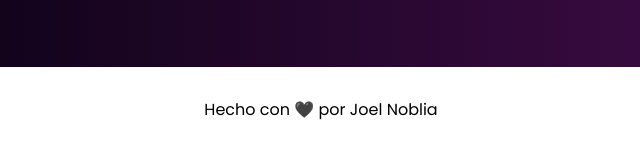
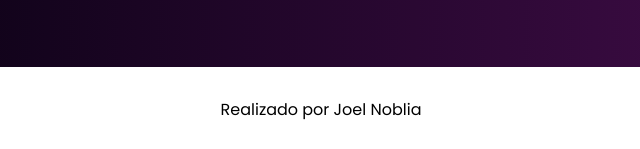
Before and after one commit to joelnoblia/integrador-nucba, a plain HTML site: page index.html in a window 1280 px wide. Shown: the part 3337-3486 px from the top of the page, 319-959 px from the left. Drawn offline with Linux system fonts and the light colour scheme; a web font is replaced by a local one.

Commit message:
index.html

```diff
--- a/index.html
+++ b/index.html
@@ -181,5 +181,5 @@
             <iframe src="https://www.google.com/maps/embed?pb=!1m18!1m12!1m3!1d375407.41423671064!2d-65.35355896239567!3d-42.68528702972585!2m3!1f0!2f0!3f0!3m2!1i1024!2i768!4f13.1!3m3!1m2!1s0xbe02355e87a2ead1%3A0x1e890d2810b44382!2sPuerto%20Madryn%2C%20Chubut!5e0!3m2!1ses-419!2sar!4v1696802556679!5m2!1ses-419!2sar" style="border:0;" allowfullscreen="" loading="lazy" referrerpolicy="no-referrer-when-downgrade"></iframe>
         </section>
     </main>
-    <footer>Hecho con 🖤 por Joel Noblia</footer>
+    <footer>Realizado por Joel Noblia</footer>
 </body>
```
